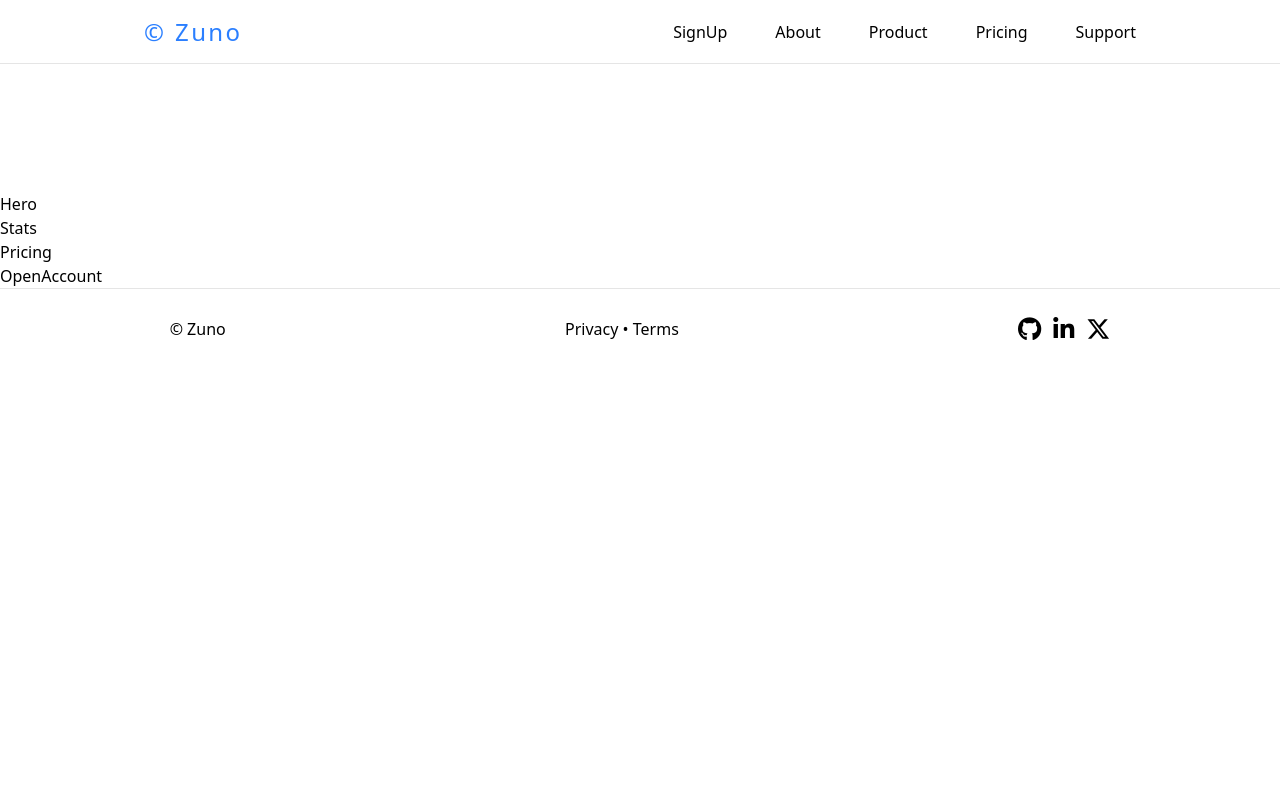
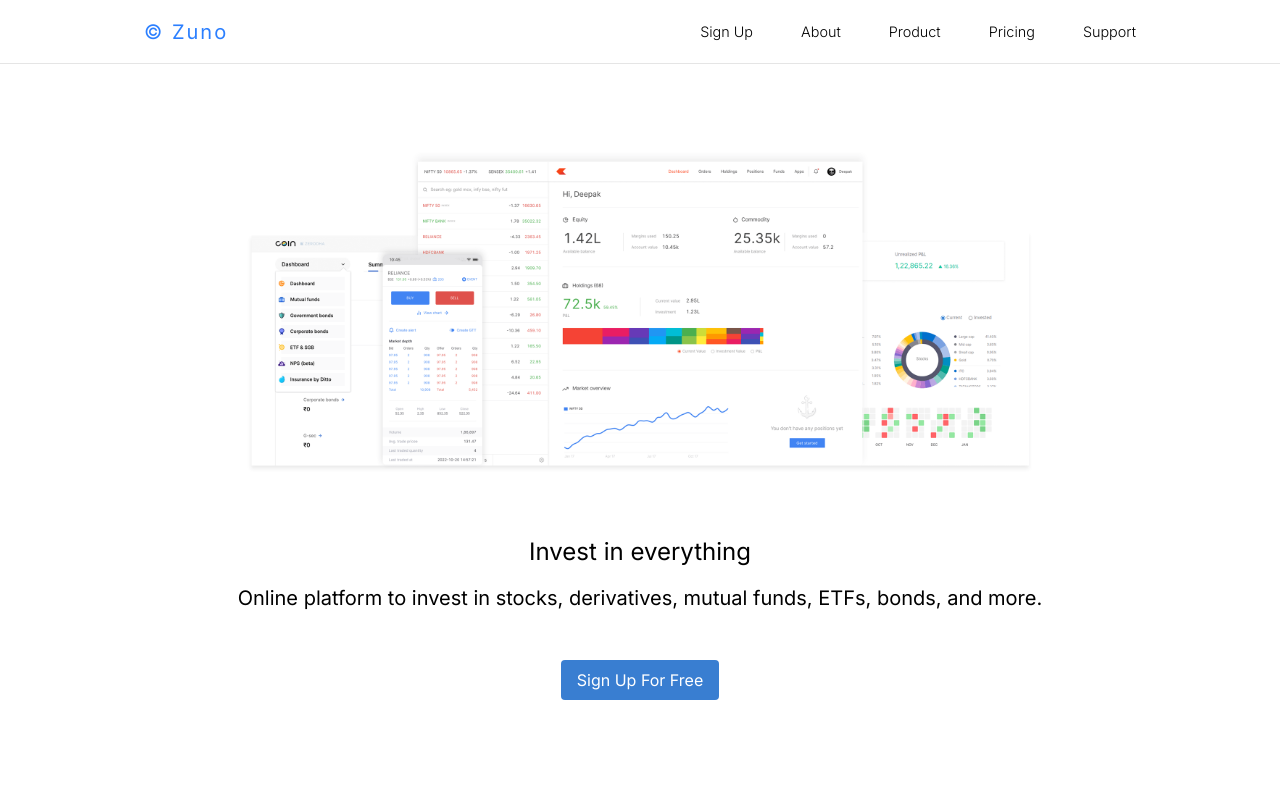
Before and after one commit to rcd-env/zuno, a React (Vite) app in the folder client/: page / in a window 1280 px wide. Shown: the top 800 px of the page. Built offline with nearby package versions, Linux system fonts and the light colour scheme.

Commit message:
add hero section ui

```diff
--- a/client/index.html
+++ b/client/index.html
@@ -11,6 +11,12 @@
       crossorigin="anonymous"
       referrerpolicy="no-referrer"
     />
+    <link rel="preconnect" href="https://fonts.googleapis.com" />
+    <link rel="preconnect" href="https://fonts.gstatic.com" crossorigin />
+    <link
+      href="https://fonts.googleapis.com/css2?family=Inter:ital,opsz,wght@0,14..32,100..900;1,14..32,100..900&display=swap"
+      rel="stylesheet"
+    />
     <title>Zuno</title>
   </head>
   <body>
--- a/client/src/index.css
+++ b/client/src/index.css
@@ -5,3 +5,6 @@
   width: 100%;
   height: 100%;
 }
+* {
+  font-family: "Inter", sans-serif;
+}
--- a/client/src/landing-page/Navbar.jsx
+++ b/client/src/landing-page/Navbar.jsx
@@ -1,18 +1,77 @@
-import React from "react";
+import React, { useState } from "react";
 
 function Navbar() {
+  const [isMenuOpen, setIsMenuOpen] = useState(false);
+
+  const toggleMenu = () => {
+    setIsMenuOpen(!isMenuOpen);
+  };
+
   return (
-    <nav className="h-16 w-full px-36 bg-white flex justify-between items-center border-b-1 border-b-neutral-200 fixed z-50 top-0 ">
+    <nav className="h-16 w-full px-8 sm:px-36 bg-white text-[14.4px] flex justify-between items-center border-b-1 border-b-neutral-200 fixed z-50 top-0">
       <div>
-        <h1 className="text-2xl tracking-widest text-blue-500">&copy; Zuno</h1>
+        <h1 className="text-xl tracking-widest text-blue-500">&copy; Zuno</h1>
       </div>
-      <div className="flex gap-12 font-light">
-        <a href="#">SignUp</a>
-        <a href="#">About</a>
-        <a href="#">Product</a>
-        <a href="#">Pricing</a>
-        <a href="#">Support</a>
+
+      <div className="hidden sm:flex gap-12 font-light">
+        <a href="#" className="hover:text-blue-400">
+          Sign Up
+        </a>
+        <a href="#" className="hover:text-blue-400">
+          About
+        </a>
+        <a href="#" className="hover:text-blue-400">
+          Product
+        </a>
+        <a href="#" className="hover:text-blue-400">
+          Pricing
+        </a>
+        <a href="#" className="hover:text-blue-400">
+          Support
+        </a>
       </div>
+
+      <button className="block sm:hidden cursor-pointer" onClick={toggleMenu}>
+        <div className="w-6 h-6 flex flex-col justify-center items-center relative">
+          <span
+            className={`w-full h-0.5 bg-black absolute transition-all duration-300 ${
+              isMenuOpen ? "rotate-45" : "-translate-y-2"
+            }`}
+          ></span>
+          <span
+            className={`w-full h-0.5 bg-black transition-all duration-300 ${
+              isMenuOpen ? "opacity-0" : ""
+            }`}
+          ></span>
+          <span
+            className={`w-full h-0.5 bg-black absolute transition-all duration-300 ${
+              isMenuOpen ? "-rotate-45" : "translate-y-2"
+            }`}
+          ></span>
+        </div>
+      </button>
+
+      {isMenuOpen && (
+        <div className="absolute top-16 left-0 w-full bg-white border-b-1 border-b-neutral-200 block sm:hidden">
+          <div className="flex flex-col gap-4 font-light p-4">
+            <a href="#" className="hover:text-blue-400">
+              Sign Up
+            </a>
+            <a href="#" className="hover:text-blue-400">
+              About
+            </a>
+            <a href="#" className="hover:text-blue-400">
+              Product
+            </a>
+            <a href="#" className="hover:text-blue-400">
+              Pricing
+            </a>
+            <a href="#" className="hover:text-blue-400">
+              Support
+            </a>
+          </div>
+        </div>
+      )}
     </nav>
   );
 }
--- a/client/src/landing-page/home/Hero.jsx
+++ b/client/src/landing-page/home/Hero.jsx
@@ -1,7 +1,19 @@
 import React from "react";
 
 function Hero() {
-  return <div>Hero</div>;
+  return (
+    <div className="hero h-screen w-full text-center mt-16 flex flex-col items-center gap-4">
+      <img src="/homeHero.png" alt="" className="max-h-[45vh] mt-16 mb-8" />
+      <h1 className="text-2xl ">Invest in everything</h1>
+      <p className="text-xl mb-8">
+        Online platform to invest in stocks, derivatives, mutual funds, ETFs,
+        bonds, and more.
+      </p>
+      <button className="bg-[#397ED1] cursor-pointer text-white py-2 px-4 rounded">
+        Sign Up For Free
+      </button>
+    </div>
+  );
 }
 
 export default Hero;
```
Also changed, not shown: client/src/landing-page/home/HomePage.jsx (+0 -8 lines).
